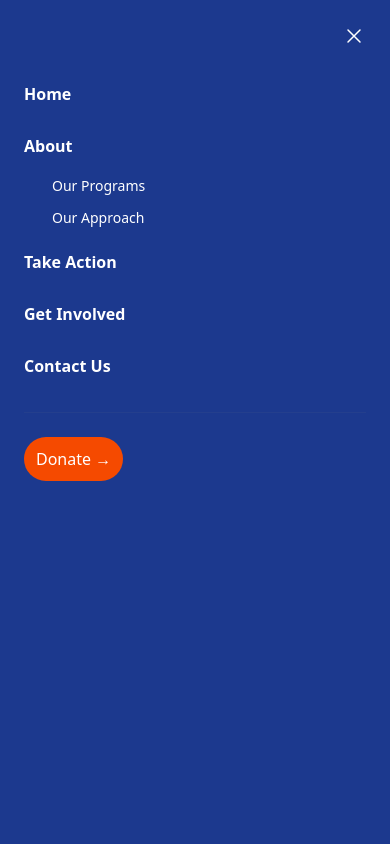
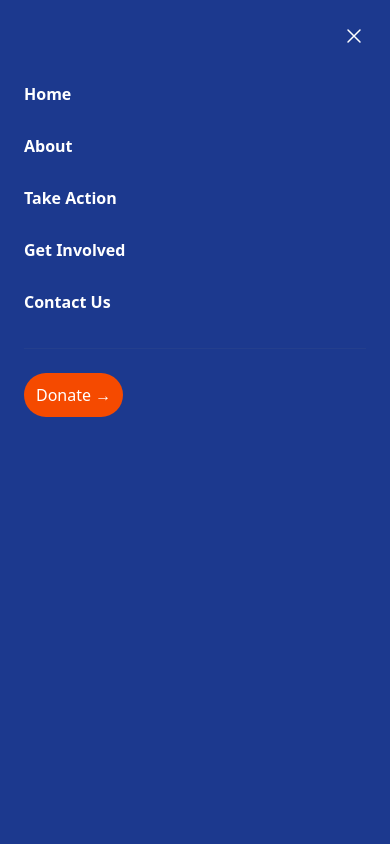
Before and after one commit to edwinmuriithi/waves, a React (Vite) app: page / in a window 390 px wide. Both pictures are taken after a click on the button "Open main menu". Shown: the top 844 px of the page. Built offline with nearby package versions, Linux system fonts and the light colour scheme.

Commit message:
fixed mobile menu

```diff
--- a/src/components/shared/Header.jsx
+++ b/src/components/shared/Header.jsx
@@ -8,7 +8,6 @@ const navigation = [
   { name: "Home", href: "/", withLinks: false },
   {
     name: "About",
-
     withLinks: true,
     links: [
       { name: "Our Programs", href: "/our-programs" },
@@ -22,14 +21,18 @@ const navigation = [
 
 export default function PageHeader() {
   const [mobileMenuOpen, setMobileMenuOpen] = useState(false);
+  const [openDropdown, setOpenDropdown] = useState(null); // Track which dropdown is open
   const router = useLocation().pathname;
+
+  // Helper to close menu and dropdown
+  const handleCloseMenu = () => {
+    setMobileMenuOpen(false);
+    setOpenDropdown(null);
+  };
 
   return (
     <header className="inset-x-0 top-0 z-50 border-b border-blue-200 sticky bg-white">
-      <nav
-        className="flex items-center justify-between p-2 lg:px-6"
-        aria-label="Global"
-      >
+      <nav className="flex items-center justify-between p-2 lg:px-6" aria-label="Global">
         <Link to="/" className="flex lg:flex-1 gap-x-2 items-center">
           {/* <img className="h-14 w-auto" src="/logo.png" alt="Logo" /> */}
           <p className="font-semibold hidden md:block leading-6 uppercase text-gray-950">
@@ -66,7 +69,6 @@ export default function PageHeader() {
               >
                 {item.name}
               </Link>
-
               {item.withLinks && item.links?.length > 0 && (
                 <ul className="absolute left-0 mt-2 w-48 rounded-md bg-white shadow-lg border border-gray-200 opacity-0 group-hover:opacity-100 group-hover:visible invisible transition duration-200 z-50">
                   {item.links.map((link) => (
@@ -102,7 +104,7 @@ export default function PageHeader() {
         as="div"
         className="lg:hidden"
         open={mobileMenuOpen}
-        onClose={setMobileMenuOpen}
+        onClose={handleCloseMenu}
       >
         <div className="fixed inset-0 z-50" />
         <Dialog.Panel className="fixed inset-y-0 right-0 z-50 w-full overflow-y-auto bg-blue-900 px-6 py-6 sm:max-w-sm sm:ring-1 sm:ring-gray-900/10">
@@ -114,7 +116,7 @@ export default function PageHeader() {
             <button
               type="button"
               className="-m-2.5 rounded-md p-2.5 text-white"
-              onClick={() => setMobileMenuOpen(false)}
+              onClick={handleCloseMenu}
             >
               <span className="sr-only">Close menu</span>
               <XMarkIcon className="h-6 w-6" aria-hidden="true" />
@@ -125,21 +127,26 @@ export default function PageHeader() {
               <div className="space-y-2 py-6">
                 {navigation.map((item) => (
                   <div key={item.name}>
-                    <Link
-                      to={item.href}
-                      title={item.name}
-                      aria-label={item.name}
-                      className="-mx-3 block rounded-lg px-3 py-2 text-base font-semibold leading-7 text-white hover:bg-orange-600"
+                    <button
+                      className="-mx-3 block rounded-lg px-3 py-2 text-base font-semibold leading-7 text-white hover:bg-orange-600 w-full text-left"
+                      onClick={() => {
+                        if (item.withLinks) {
+                          setOpenDropdown(openDropdown === item.name ? null : item.name);
+                        } else {
+                          handleCloseMenu();
+                        }
+                      }}
                     >
                       {item.name}
-                    </Link>
-                    {item.withLinks && item.links?.length > 0 && (
+                    </button>
+                    {item.withLinks && item.links?.length > 0 && openDropdown === item.name && (
                       <div className="ml-4 mt-1 space-y-1">
                         {item.links.map((sub) => (
                           <Link
                             key={sub.name}
                             to={sub.href}
                             className="block text-sm text-white px-3 py-1 hover:bg-orange-700 rounded"
+                            onClick={handleCloseMenu}
                           >
                             {sub.name}
                           </Link>
@@ -153,6 +160,7 @@ export default function PageHeader() {
                 <a
                   href="#donate"
                   className="inline-flex justify-center items-center py-2.5 px-3 rounded-full text-base font-medium text-center text-white hover:bg-orange-900 focus:ring-4 focus:ring-gray-400 bg-orange-600"
+                  onClick={handleCloseMenu}
                 >
                   Donate &rarr;
                 </a>
```
